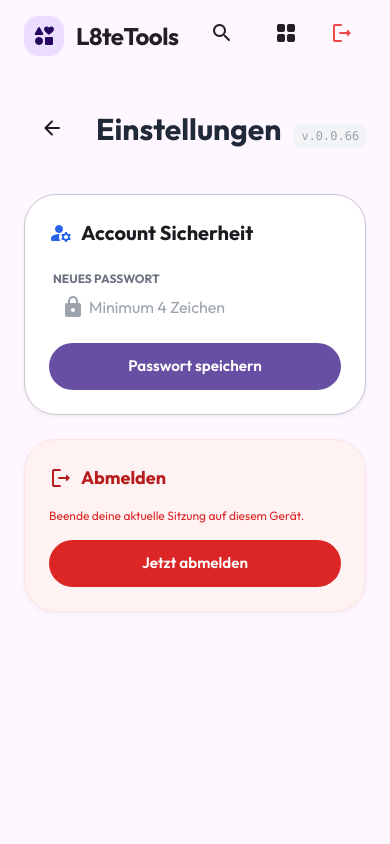
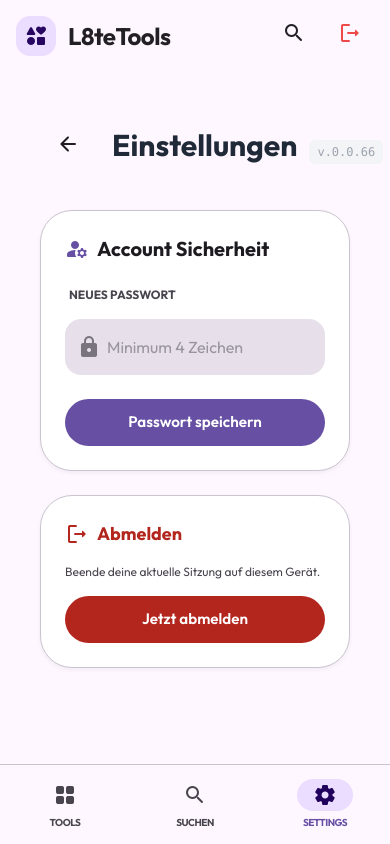
Before and after one commit to L8teNever/L8teTools, a Flask app: page /settings in a window 390 px wide. Run offline with Flask 3, Linux system fonts and the light colour scheme; the visitor is signed in with stand-in values (Sample User, id 1); data comes from the database, SQL or seed files in the repository; some libraries are stand-ins or nearby versions.

Commit message:
v.0.0.68

```diff
--- a/static/style.css
+++ b/static/style.css
@@ -57,16 +57,21 @@
     --m3-tertiary-container: #633B48;
     --m3-on-tertiary-container: #FFD8E4;
 
-    --m3-surface: #141218;
+    --m3-surface: #1C1B1F;
     --m3-on-surface: #E6E1E5;
     --m3-surface-variant: #49454F;
     --m3-on-surface-variant: #CAC4D0;
 
-    --m3-background: #0f0d13;
+    --m3-background: #000000;
+    /* True black background for SEO/Premium look */
     --m3-on-background: #E6E1E5;
 
     --m3-outline: #938F99;
     --m3-outline-variant: #44474E;
+
+    --shadow-sm: 0 4px 8px rgba(0, 0, 0, 0.4);
+    --shadow-md: 0 8px 16px rgba(0, 0, 0, 0.5);
+    --shadow-lg: 0 12px 24px rgba(0, 0, 0, 0.6);
   }
 }
 
@@ -461,3 +466,115 @@ input:checked+.slider:before {
 .animate-fade-in {
   animation: fadeInUp 0.5s ease forwards;
 }
+/* Mobile Bottom Navigation */
+.mobile-bottom-nav {
+  position: fixed;
+  bottom: 0;
+  left: 0;
+  right: 0;
+  height: 80px;
+  background-color: var(--m3-surface);
+  backdrop-filter: blur(20px);
+  -webkit-backdrop-filter: blur(20px);
+  display: flex;
+  justify-content: space-around;
+  align-items: center;
+  border-top: 1px solid var(--m3-outline-variant);
+  z-index: 2000;
+  padding-bottom: env(safe-area-inset-bottom);
+}
+
+.nav-item {
+  display: flex;
+  flex-direction: column;
+  align-items: center;
+  gap: 4px;
+  color: var(--m3-on-surface-variant);
+  text-decoration: none;
+  transition: all 0.2s ease;
+  flex: 1;
+}
+
+.nav-item.active {
+  color: var(--m3-primary);
+}
+
+.nav-item .material-icons-round {
+  font-size: 24px;
+  padding: 4px 16px;
+  border-radius: 16px;
+  transition: all 0.2s ease;
+}
+
+.nav-item.active .material-icons-round {
+  background-color: var(--m3-primary-container);
+  color: var(--m3-on-primary-container);
+}
+
+/* Specific Mobile Padding fix */
+@media (max-width: 768px) {
+  .main-content {
+    padding-bottom: 100px;
+    padding-top: 16px;
+    padding-left: 16px;
+    padding-right: 16px;
+  }
+
+  .page-header h1 {
+    font-size: 2.2rem !important;
+  }
+
+  .dashboard-grid {
+    grid-template-columns: 1fr !important;
+  }
+
+  .top-app-bar {
+    padding: 12px 16px;
+  }
+}
+
+/* Input Styles */
+.m3-input-group {
+  margin-bottom: 24px;
+  display: flex;
+  flex-direction: column;
+  gap: 8px;
+}
+
+.m3-text-input {
+  width: 100%;
+  padding: 16px 20px;
+  border-radius: var(--radius-md);
+  background-color: var(--m3-surface-variant);
+  border: 2px solid transparent;
+  color: var(--m3-on-surface);
+  font-family: inherit;
+  font-size: 1rem;
+  transition: all 0.2s ease;
+  outline: none;
+}
+
+.m3-text-input:focus {
+  border-color: var(--m3-primary);
+  background-color: var(--m3-surface);
+  box-shadow: 0 0 0 4px rgba(var(--m3-primary), 0.1);
+}
+
+.m3-text-input::placeholder {
+  color: var(--m3-outline);
+  opacity: 0.7;
+}
+
+/* Textarea specific */
+textarea.m3-text-input {
+  min-height: 120px;
+  resize: vertical;
+}
+
+/* Mobile Input Adjustments */
+@media (max-width: 768px) {
+  .m3-text-input {
+    padding: 14px 16px;
+    font-size: 16px; /* Prevents auto-zoom on iOS */
+  }
+}
--- a/templates/base.html
+++ b/templates/base.html
@@ -43,7 +43,7 @@
             <span class="material-icons-round">interests</span>
             <span>L8teTools</span>
         </a>
-        <div class="flex items-center gap-4">
+        <div class="flex items-center gap-2">
             <!-- Search Container -->
             <div class="relative flex items-center">
                 <div id="searchWrapper"
@@ -67,11 +67,11 @@
                 </button>
             </div>
 
-            <div class="flex items-center gap-2">
-                <a href="{{ url_for('dashboard') }}"
-                    class="p-3 hover:bg-[var(--m3-surface-variant)] rounded-full transition-all text-[var(--m3-on-surface)]"
-                    title="Dashboard">
-                    <span class="material-icons-round">grid_view</span>
+            <div class="flex items-center gap-1">
+                <a href="{{ url_for('settings') }}"
+                    class="p-3 hover:bg-[var(--m3-surface-variant)] rounded-full transition-all text-[var(--m3-on-surface)] hidden md:flex"
+                    title="Einstellungen">
+                    <span class="material-icons-round">settings</span>
                 </a>
                 <a href="{{ url_for('logout') }}"
                     class="p-3 hover:bg-red-50 dark:hover:bg-red-900/20 rounded-full transition-all text-red-500"
@@ -81,6 +81,22 @@
             </div>
         </div>
     </header>
+
+    <!-- Mobile Bottom Navigation -->
+    <nav class="mobile-bottom-nav md:hidden">
+        <a href="{{ url_for('dashboard') }}" class="nav-item {{ 'active' if request.endpoint == 'dashboard' }}">
+            <span class="material-icons-round">grid_view</span>
+            <span class="text-[10px] font-bold uppercase tracking-tighter">Tools</span>
+        </a>
+        <a href="javascript:void(0)" onclick="toggleSearch()" class="nav-item">
+            <span class="material-icons-round">search</span>
+            <span class="text-[10px] font-bold uppercase tracking-tighter">Suchen</span>
+        </a>
+        <a href="{{ url_for('settings') }}" class="nav-item {{ 'active' if request.endpoint == 'settings' }}">
+            <span class="material-icons-round">settings</span>
+            <span class="text-[10px] font-bold uppercase tracking-tighter">Settings</span>
+        </a>
+    </nav>
     {% endif %}
 
     <script src="{{ url_for('static', filename='search.js') }}"></script>
--- a/templates/settings.html
+++ b/templates/settings.html
@@ -21,17 +21,18 @@
         <div class="flex flex-col gap-6">
             <div class="m3-card space-y-6">
                 <h3 class="text-xl font-bold flex items-center gap-2">
-                    <span class="material-icons-round text-blue-600">manage_accounts</span>
+                    <span class="material-icons-round text-[var(--m3-primary)]">manage_accounts</span>
                     Account Sicherheit
                 </h3>
 
                 <div class="m3-input-group">
-                    <label class="text-xs font-bold text-gray-500 uppercase px-1 mb-2 block">Neues Passwort</label>
+                    <label class="text-xs font-bold text-[var(--m3-on-surface-variant)] uppercase px-1 mb-2 block">Neues
+                        Passwort</label>
                     <div class="relative">
                         <input type="password" id="newPassword" class="m3-text-input pl-10"
                             placeholder="Minimum 4 Zeichen">
                         <span
-                            class="material-icons-round absolute left-3 top-1/2 -translate-y-1/2 text-gray-400">lock</span>
+                            class="material-icons-round absolute left-3 top-1/2 -translate-y-1/2 text-[var(--m3-outline)]">lock</span>
                     </div>
                 </div>
 
@@ -41,13 +42,15 @@
             </div>
 
             <!-- Logout Card -->
-            <div class="m3-card space-y-4 !bg-red-50 dark:!bg-red-900/10 border border-red-100 dark:border-red-900/30">
-                <h3 class="text-lg font-bold text-red-700 dark:text-red-400 flex items-center gap-2">
+            <div class="m3-card space-y-4 !bg-[var(--m3-error-container)]/10 border border-[var(--m3-error)]/20">
+                <h3 class="text-lg font-bold text-[var(--m3-error)] flex items-center gap-2">
                     <span class="material-icons-round">logout</span>
                     Abmelden
                 </h3>
-                <p class="text-xs text-red-600 dark:text-red-400/80">Beende deine aktuelle Sitzung auf diesem Gerät.</p>
-                <a href="{{ url_for('logout') }}" class="m3-button w-full !bg-red-600 !text-white hover:!bg-red-700">
+                <p class="text-xs text-[var(--m3-on-surface-variant)]">Beende deine aktuelle Sitzung auf diesem Gerät.
+                </p>
+                <a href="{{ url_for('logout') }}"
+                    class="m3-button w-full !bg-[var(--m3-error)] !text-white hover:opacity-90">
                     Jetzt abmelden
                 </a>
             </div>
@@ -55,48 +58,53 @@
 
         {% if current_user.is_admin %}
         <!-- Admin: Domain Settings -->
-        <div class="m3-card space-y-6 border-2 border-blue-100 dark:border-blue-900/30">
-            <h3 class="text-xl font-bold flex items-center gap-2 text-blue-700 dark:text-blue-400">
+        <div class="m3-card space-y-6 border-2 border-[var(--m3-primary-container)]">
+            <h3 class="text-xl font-bold flex items-center gap-2 text-[var(--m3-primary)]">
                 <span class="material-icons-round">language</span>
                 Admin: Shortener Domain
             </h3>
 
             <div class="m3-input-group">
-                <label class="text-xs font-bold text-gray-500 uppercase px-1 mb-2 block">Aktive Domain</label>
+                <label class="text-xs font-bold text-[var(--m3-on-surface-variant)] uppercase px-1 mb-2 block">Aktive
+                    Domain</label>
                 <div class="relative">
                     <input type="text" id="shortenerDomain" class="m3-text-input pl-10" value="{{ domain }}">
-                    <span class="material-icons-round absolute left-3 top-1/2 -translate-y-1/2 text-gray-400">dns</span>
+                    <span
+                        class="material-icons-round absolute left-3 top-1/2 -translate-y-1/2 text-[var(--m3-outline)]">dns</span>
                 </div>
             </div>
 
-            <button class="m3-button m3-button-filled w-full py-3 !bg-blue-600" onclick="updateDomain()">
+            <button class="m3-button m3-button-filled w-full py-3" onclick="updateDomain()">
                 Domain aktualisieren
             </button>
-            <p class="text-[10px] text-gray-400">Diese Einstellung ändert nur die Anzeige in der App. Die tatsächliche
+            <p class="text-[10px] text-[var(--m3-on-surface-variant)]">Diese Einstellung ändert nur die Anzeige in der
+                App. Die tatsächliche
                 Domain muss im Webserver/DNS konfiguriert sein.</p>
         </div>
 
         <!-- Admin: Create User -->
         <div class="m3-card space-y-6 md:col-span-2">
             <h3 class="text-xl font-bold flex items-center gap-2">
-                <span class="material-icons-round text-green-600">person_add</span>
+                <span class="material-icons-round text-[var(--m3-tertiary)]">person_add</span>
                 Admin: Neuen Account erstellen
             </h3>
 
             <div class="grid grid-cols-1 md:grid-cols-3 gap-4">
                 <div class="m3-input-group">
-                    <label class="text-xs font-bold text-gray-500 uppercase px-1 mb-2 block">Benutzername</label>
+                    <label
+                        class="text-xs font-bold text-[var(--m3-on-surface-variant)] uppercase px-1 mb-2 block">Benutzername</label>
                     <input type="text" id="newUsername" class="m3-text-input" placeholder="Name">
                 </div>
                 <div class="m3-input-group">
-                    <label class="text-xs font-bold text-gray-500 uppercase px-1 mb-2 block">Passwort</label>
+                    <label
+                        class="text-xs font-bold text-[var(--m3-on-surface-variant)] uppercase px-1 mb-2 block">Passwort</label>
                     <input type="password" id="newUserPassword" class="m3-text-input" placeholder="Passwort">
                 </div>
                 <div class="flex items-end pb-1">
                     <label
-                        class="flex items-center gap-2 cursor-pointer p-3 bg-gray-50 dark:bg-gray-800 rounded-2xl border border-gray-100 dark:border-gray-700 w-full">
+                        class="flex items-center gap-2 cursor-pointer p-4 bg-[var(--m3-surface-variant)] rounded-2xl border border-[var(--m3-outline-variant)] w-full">
                         <input type="checkbox" id="isAdmin"
-                            class="w-5 h-5 rounded border-gray-300 text-blue-600 focus:ring-blue-500">
+                            class="w-5 h-5 rounded border-[var(--m3-outline)] text-[var(--m3-primary)] focus:ring-[var(--m3-primary)]">
                         <span class="text-sm font-medium">Administrator Rechte</span>
                     </label>
                 </div>
@@ -109,7 +117,7 @@
         <!-- Admin: User Management -->
         <div class="m3-card space-y-6 md:col-span-2">
             <h3 class="text-xl font-bold flex items-center gap-2">
-                <span class="material-icons-round text-purple-600">group</span>
+                <span class="material-icons-round text-[var(--m3-secondary)]">group</span>
                 Admin: Benutzerverwaltung
             </h3>
 
@@ -117,37 +125,37 @@
                 <table class="w-full text-left">
                     <thead>
                         <tr
-                            class="text-xs font-bold text-gray-400 uppercase border-b border-gray-100 dark:border-gray-800">
+                            class="text-xs font-bold text-[var(--m3-on-surface-variant)] uppercase border-b border-[var(--m3-outline-variant)] opacity-60">
                             <th class="px-4 py-3">Benutzername</th>
                             <th class="px-4 py-3">Rolle</th>
                             <th class="px-4 py-3 text-right">Aktionen</th>
                         </tr>
                     </thead>
-                    <tbody class="divide-y divide-gray-50 dark:divide-gray-800/50">
+                    <tbody class="divide-y divide-[var(--m3-outline-variant)]/20">
                         {% for user in users %}
                         <tr class="text-sm">
                             <td class="px-4 py-4 font-medium">{{ user.username }} {% if user.id == current_user.id
                                 %}<span
-                                    class="text-[10px] bg-blue-100 dark:bg-blue-900/30 text-blue-600 px-2 py-0.5 rounded-full ml-2">Du</span>{%
+                                    class="text-[10px] bg-[var(--m3-primary-container)] text-[var(--m3-on-primary-container)] px-2 py-0.5 rounded-full ml-2">Du</span>{%
                                 endif %}</td>
                             <td class="px-4 py-4">
                                 {% if user.is_admin %}
                                 <span
-                                    class="bg-purple-100 dark:bg-purple-900/30 text-purple-600 px-2 py-1 rounded-lg text-xs font-bold">Admin</span>
+                                    class="bg-[var(--m3-tertiary-container)] text-[var(--m3-on-tertiary-container)] px-2 py-1 rounded-lg text-xs font-bold">Admin</span>
                                 {% else %}
                                 <span
-                                    class="bg-gray-100 dark:bg-gray-800 text-gray-500 px-2 py-1 rounded-lg text-xs font-bold">User</span>
+                                    class="bg-[var(--m3-surface-variant)] text-[var(--m3-on-surface-variant)] px-2 py-1 rounded-lg text-xs font-bold">User</span>
                                 {% endif %}
                             </td>
                             <td class="px-4 py-4 text-right space-x-2">
                                 <button onclick="resetUserPassword({{ user.id }}, '{{ user.username }}')"
-                                    class="p-2 text-gray-400 hover:text-blue-500 transition-colors"
+                                    class="p-2 text-[var(--m3-outline)] hover:text-[var(--m3-primary)] transition-colors"
                                     title="Passwort zurücksetzen">
                                     <span class="material-icons-round">key</span>
                                 </button>
                                 {% if user.id != current_user.id %}
                                 <button onclick="deleteUser({{ user.id }}, '{{ user.username }}')"
-                                    class="p-2 text-gray-400 hover:text-red-500 transition-colors"
+                                    class="p-2 text-[var(--m3-outline)] hover:text-[var(--m3-error)] transition-colors"
                                     title="Benutzer löschen">
                                     <span class="material-icons-round">delete_outline</span>
                                 </button>
```
Also changed, not shown: templates/login.html (+8 -8 lines), templates/tools/polls.html (+11 -11 lines), templates/tools/word_cloud_view.html (+57 -46 lines), templates/tools/word_clouds.html (+7 -6 lines), static/manifest.json.
